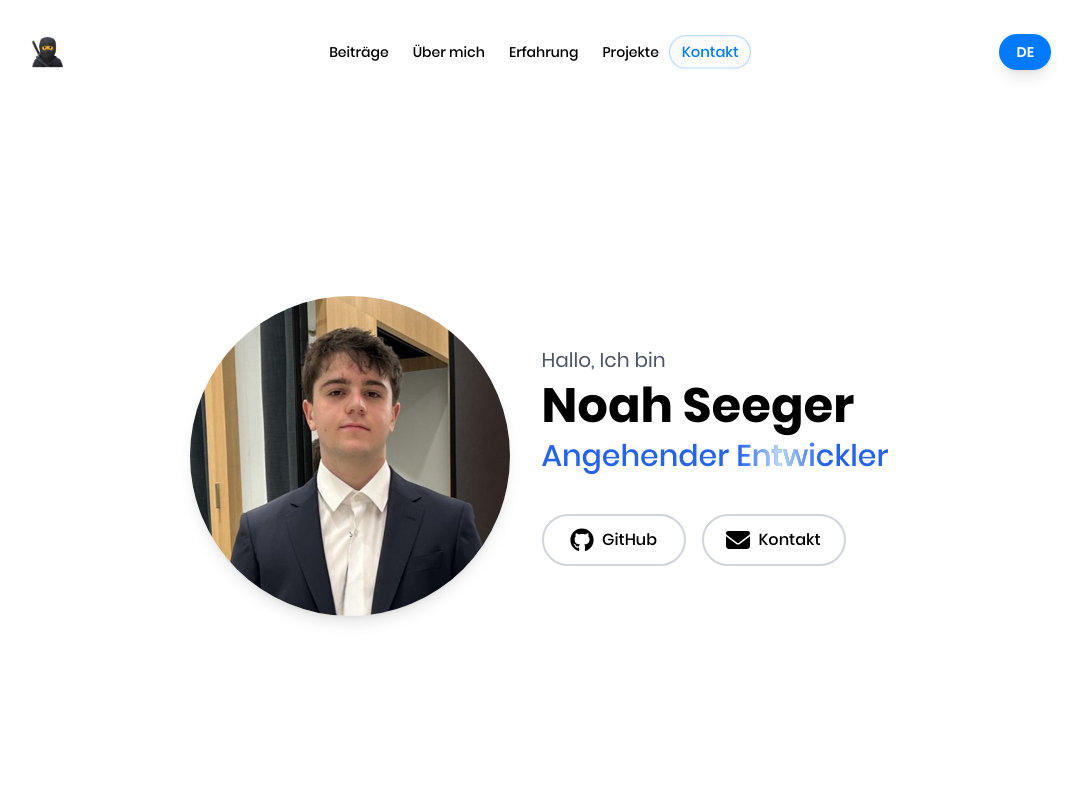
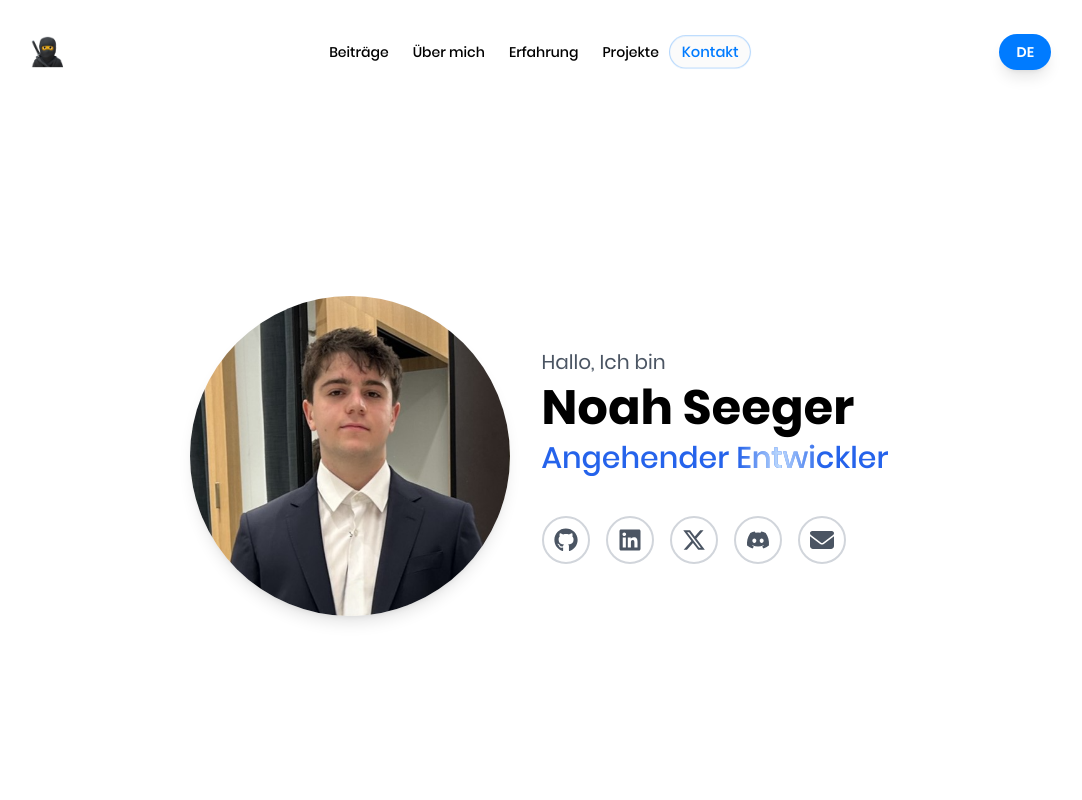
Before and after one commit to NoahSeeger/portfolio, a React (Vite) app: page / in a window 1280 px wide. Shown: the top 800 px of the page, without its empty margins (101-1183 px from the left). Built offline with nearby package versions, Linux system fonts and the light colour scheme.

Commit message:
new contact options

```diff
--- a/src/components/Contact.jsx
+++ b/src/components/Contact.jsx
@@ -1,7 +1,10 @@
 import React from "react";
 import { useTranslation } from "react-i18next";
 import SectionTitle from "./SectionTitle";
-import { FaEnvelope, FaLinkedin } from "react-icons/fa6";
+import { FaLinkedin, FaXTwitter, FaDiscord } from "react-icons/fa6";
+import SocialIcon from "./SocialIcon";
+import EmailBubble from "./EmailBubble";
+
 function Contact() {
   const { t } = useTranslation();
   return (
@@ -14,23 +17,17 @@ function Contact() {
         subtitle={t("contact_section_subtitle", "Kontakt")}
       />
       <section className="flex flex-col justify-center items-center gap-4">
-        <div className="flex flex-col md:flex-row border-2 w-fit p-4 rounded-2xl gap-4">
-          <div className="flex items-center gap-2">
-            <FaEnvelope size={24} />
-            <a href="mailto:noahseeger@outlook.de" className="link">
-              noahseeger@outlook.de
-            </a>
-          </div>
-          <div className="flex items-center gap-2">
+        <div className="flex flex-wrap justify-center border-2 w-fit p-4 rounded-2xl gap-4">
+          <EmailBubble />
+          <SocialIcon href="https://www.linkedin.com/in/noahseeger/" label="LinkedIn">
             <FaLinkedin size={24} />
-            <a
-              href="https://www.linkedin.com/in/noahseeger/"
-              target="_blank"
-              className="link "
-            >
-              {t("contact_linkedin", "LinkedIn")}
-            </a>
-          </div>
+          </SocialIcon>
+          <SocialIcon href="https://x.com/thenoahsee" label="X">
+            <FaXTwitter size={24} />
+          </SocialIcon>
+          <SocialIcon href="https://discord.com/users/noahsee" label="Discord">
+            <FaDiscord size={24} />
+          </SocialIcon>
         </div>
       </section>
     </section>
--- /dev/null
+++ b/src/components/EmailBubble.jsx
@@ -0,0 +1,42 @@
+import React, { useState } from "react";
+import { FaEnvelope } from "react-icons/fa6";
+import { motion } from "framer-motion";
+
+function EmailBubble() {
+  const [isHovered, setIsHovered] = useState(false);
+
+  return (
+    <motion.a
+      href="mailto:noahseeger@outlook.de"
+      className="relative flex items-center rounded-full border-2 border-gray-300 text-gray-600 hover:border-purple-accent hover:text-purple-accent transition-colors duration-300 overflow-hidden"
+      style={{ height: 48 }}
+      onMouseEnter={() => setIsHovered(true)}
+      onMouseLeave={() => setIsHovered(false)}
+      animate={{
+        width: isHovered ? "auto" : 48,
+        minWidth: 48,
+        paddingLeft: isHovered ? 12 : 0,
+        paddingRight: isHovered ? 12 : 0,
+        justifyContent: isHovered ? "flex-start" : "center",
+      }}
+      transition={{ duration: 0.25, ease: "easeOut" }}
+      whileTap={{ scale: 0.95 }}
+      aria-label="Email"
+    >
+      <div className="flex items-center justify-center min-w-[48px] h-full">
+        <FaEnvelope size={24} />
+      </div>
+      <motion.div
+        className="overflow-hidden whitespace-nowrap h-full flex items-center"
+        animate={{ opacity: isHovered ? 1 : 0, width: isHovered ? "auto" : 0 }}
+        transition={{ duration: 0.15 }}
+      >
+        <span className="text-sm font-medium">
+          noahseeger@outlook.de
+        </span>
+      </motion.div>
+    </motion.a>
+  );
+}
+
+export default EmailBubble;
--- a/src/components/Hero.jsx
+++ b/src/components/Hero.jsx
@@ -1,9 +1,11 @@
 import React from "react";
 import me from "../assets/personal/me.png";
-import { FaGithub, FaEnvelope } from "react-icons/fa6";
+import { FaGithub, FaLinkedin, FaXTwitter, FaDiscord } from "react-icons/fa6";
 import { TextShimmer } from "./utils/text-shimmer";
 import { motion } from "framer-motion";
 import { useTranslation } from "react-i18next";
+import SocialIcon from "./SocialIcon";
+import EmailBubble from "./EmailBubble";
 
 function Hero() {
   const { t } = useTranslation();
@@ -66,45 +68,23 @@ function Hero() {
           transition={{ delay: 0.9, duration: 0.8 }}
           className="mt-6 flex flex-row gap-4 justify-center md:justify-start"
         >
-          <SocialLink
-            href="https://github.com/NoahSeeger"
-            icon={<FaGithub size={24} />}
-            text={t("hero_github", "GitHub")}
-          />
-          <motion.a
-            whileHover={{
-              scale: 1.05,
-              backgroundColor: "#f3f4f6",
-            }}
-            whileTap={{ scale: 0.95 }}
-            href="#CONTACT"
-            className="flex items-center justify-center gap-2 border-2 border-gray-300 rounded-full w-36 font-medium p-3 hover:bg-gray-200 transition duration-300"
-          >
-            <FaEnvelope size={24} /> {t("hero_contact", "Kontakt")}
-          </motion.a>
+          <SocialIcon href="https://github.com/NoahSeeger" label="GitHub">
+            <FaGithub size={24} />
+          </SocialIcon>
+          <SocialIcon href="https://www.linkedin.com/in/noahseeger/" label="LinkedIn">
+            <FaLinkedin size={24} />
+          </SocialIcon>
+          <SocialIcon href="https://x.com/thenoahsee" label="X">
+            <FaXTwitter size={24} />
+          </SocialIcon>
+          <SocialIcon href="https://discord.com/users/noahsee" label="Discord">
+            <FaDiscord size={24} />
+          </SocialIcon>
+          <EmailBubble />
         </motion.div>
       </motion.div>
     </motion.section>
   );
 }
 
-function SocialLink({ href, icon, text }) {
-  return (
-    <motion.a
-      whileHover={{
-        scale: 1.05,
-        backgroundColor: "#f3f4f6",
-      }}
-      whileTap={{ scale: 0.95 }}
-      href={href}
-      target="_blank"
-      rel="noopener noreferrer"
-      className="flex items-center justify-center gap-2 border-2 border-gray-300 rounded-full w-36 font-medium p-3 hover:bg-gray-200 transition duration-300"
-    >
-      {icon}
-      <span>{text}</span>
-    </motion.a>
-  );
-}
-
 export default Hero;
--- /dev/null
+++ b/src/components/SocialIcon.jsx
@@ -0,0 +1,34 @@
+import React, { useState } from "react";
+import { motion } from "framer-motion";
+
+function SocialIcon({ children, href, label }) {
+  const [isHovered, setIsHovered] = useState(false);
+
+  return (
+    <motion.a
+      href={href}
+      target="_blank"
+      rel="noopener noreferrer"
+      className="flex items-center justify-center size-12 rounded-full border-2 border-gray-300 text-gray-600 hover:border-purple-accent hover:text-purple-accent transition-colors duration-300"
+      onMouseEnter={() => setIsHovered(true)}
+      onMouseLeave={() => setIsHovered(false)}
+      animate={isHovered ? {
+        rotate: [0, -5, 5, -5, 0],
+      } : {
+        rotate: 0,
+      }}
+      transition={isHovered ? {
+        duration: 0.4,
+        times: [0, 0.2, 0.4, 0.6, 1],
+      } : {
+        duration: 0.2,
+      }}
+      whileTap={{ scale: 0.95 }}
+      aria-label={label}
+    >
+      {children}
+    </motion.a>
+  );
+}
+
+export default SocialIcon;
```
